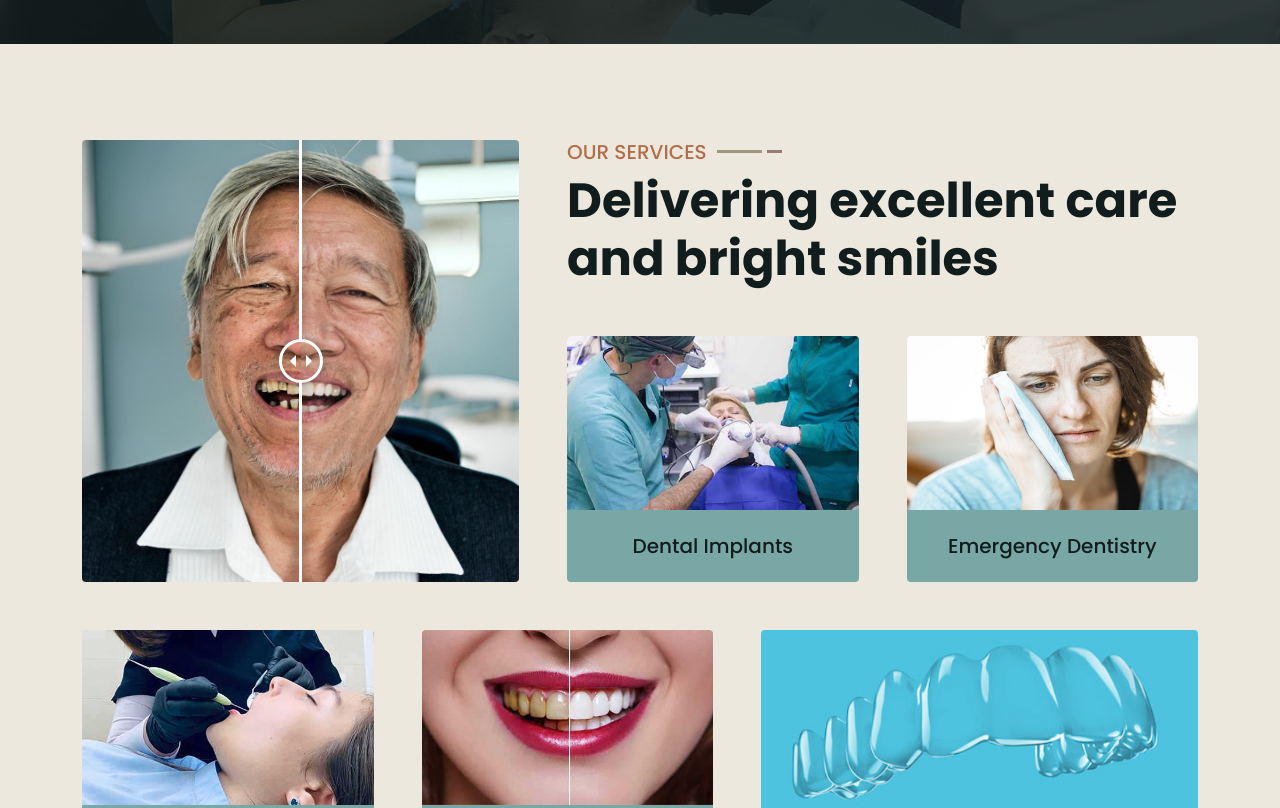
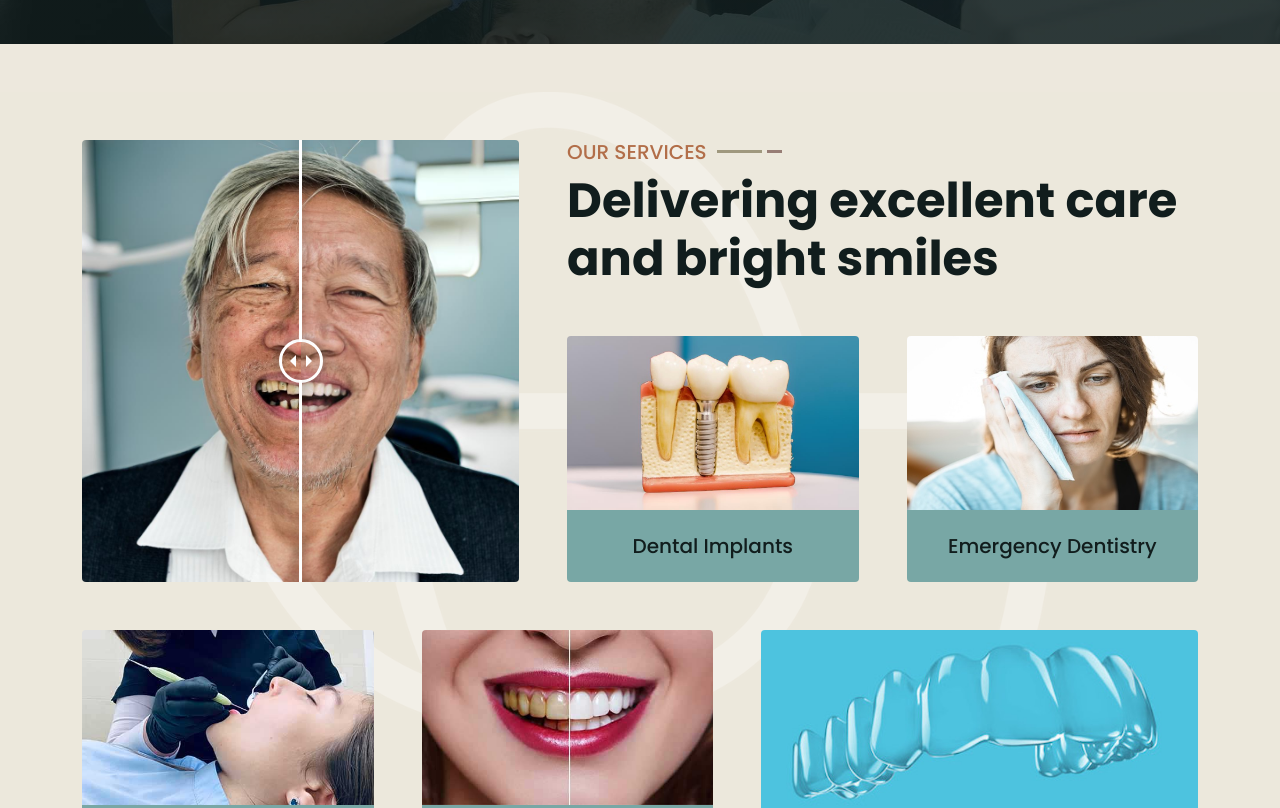
Before and after one commit to MSzoot/Kesgrave-Dental-Care, a plain HTML site: page index.html in a window 1280 px wide. Shown: the part 1992-2800 px from the top of the page. Drawn offline with nearby package versions, Linux system fonts and the light colour scheme.

Commit message:
img update

```diff
--- a/index.html
+++ b/index.html
@@ -273,7 +273,7 @@
               <img
                 class="position-absolute w-100 h-100 rounded wow zoomIn"
                 data-wow-delay="0.9s"
-                src="img/kid.jpeg"
+                src="img/kid 2.jpeg"
                 alt="picture of Emma and Deji"
                 style="object-fit: cover"
               />
@@ -305,7 +305,10 @@
     <!-- Appointment End -->
 
     <!-- Service Start -->
-    <div class="container-fluid py-5 wow fadeInUp" data-wow-delay="0.1s">
+    <div
+      class="container-fluid py-5 wow fadeInUp bg-logo"
+      data-wow-delay="0.1s"
+    >
       <div class="container">
         <div class="row g-5 mb-5">
           <div
@@ -345,7 +348,7 @@
                 data-wow-delay="0.6s"
               >
                 <div class="rounded-top overflow-hidden">
-                  <img class="img-fluid" src="img/service-2.jpg" alt="" />
+                  <img class="img-fluid" src="/img/implantAI.jpeg" alt="" />
                 </div>
                 <div
                   class="position-relative bg-light rounded-bottom text-center p-4"
```
Also changed, not shown: img/about.png (deleted), img/aboutold.jpg (deleted), img/dental implant.jpeg (added), img/implant guy.jpeg (added), img/implant.jpeg (added), img/implantAI.jpeg (added), img/kid 2.jpeg (added), img/similing woman.jpeg (added), 2 other files.
